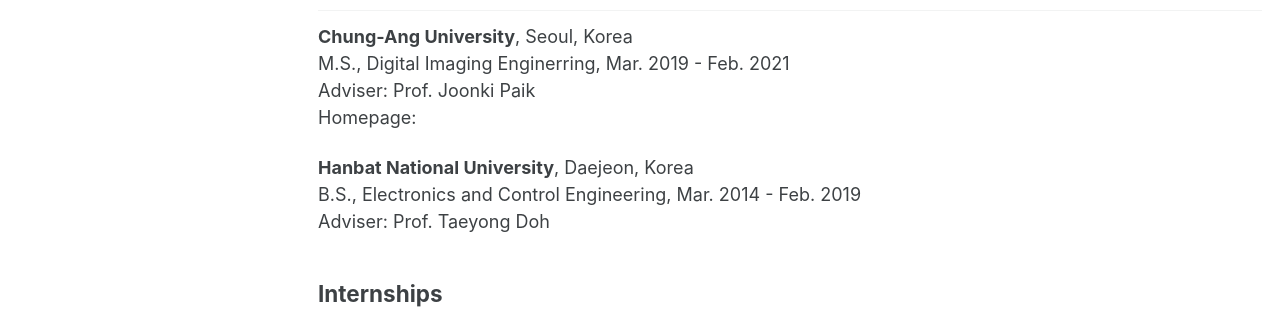
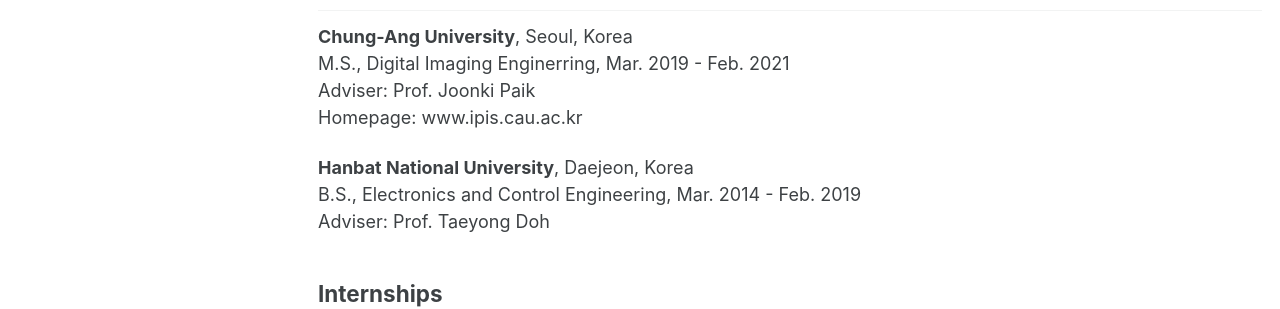
Before and after one commit to sohee-zoe/sohee-zoe.github.io, a Jekyll site: the page built from index.md, in a window 1280 px wide and 1342 px high. Shown: the part 540-849 px from the top of the window. Built offline with Jekyll 4.4.1, drawn with Linux system fonts in a browser that asks for light colours; cached includes are drawn as plain includes.

Commit message:
Update index.md

```diff
--- a/index.md
+++ b/index.md
@@ -34,7 +34,7 @@
 **Chung-Ang University**, Seoul, Korea
 M.S., Digital Imaging Enginerring, Mar. 2019 - Feb. 2021
 Adviser: Prof. Joonki Paik
-Homepage: <www.ipis.cau.ac.kr>
+Homepage: www.ipis.cau.ac.kr
 
 **Hanbat National University**, Daejeon, Korea
 B.S., Electronics and Control Engineering, Mar. 2014 - Feb. 2019
```
